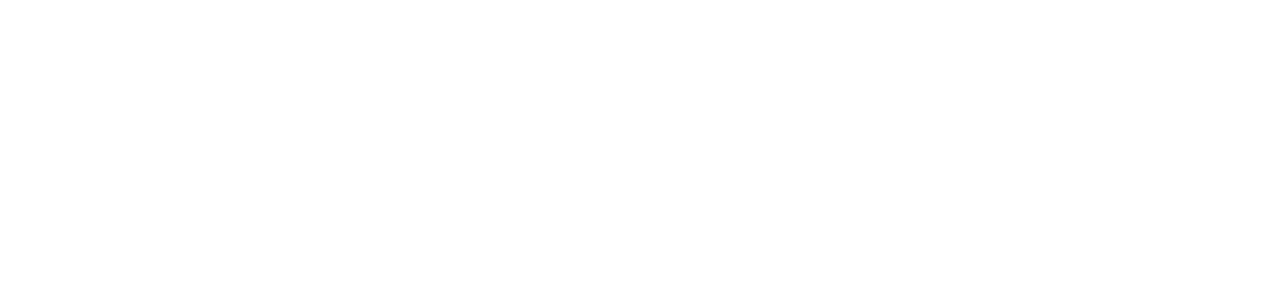
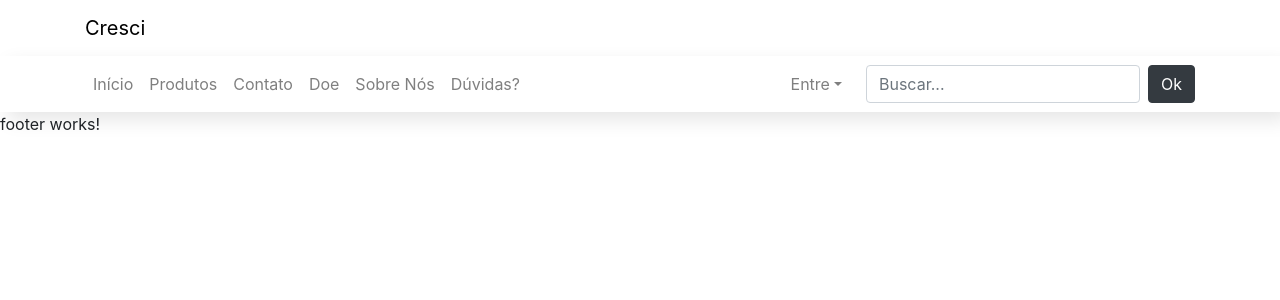
Before and after one commit to gabriellimma/cresci, an Angular app in the folder siteCresci/: page / in a window 1280 px wide. Shown: the top 300 px of the page. Built offline with nearby package versions, Linux system fonts and the light colour scheme.

Commit message:
solving js bugs and adding the footer component

```diff
--- a/siteCresci/angular.json
+++ b/siteCresci/angular.json
@@ -20,15 +20,8 @@
             "tsConfig": "tsconfig.app.json",
             "aot": true,
             "assets": ["src/favicon.ico", "src/assets"],
-            "styles": [
-              "src/styles.css",
-              "./node_modules/bootstrap/dist/css/bootstrap.min.css"
-            ],
-            "scripts": [
-              "./node_modules/jquery/dist/jquery.js",
-              "./node_modules/bootstrap/dist/js/bootstrap.js",
-              "./node_modules/popper.js/dist/umd/popper.min.js"
-            ]
+            "styles": ["src/styles.css"],
+            "scripts": []
           },
           "configurations": {
             "production": {
--- a/siteCresci/src/app/app.component.html
+++ b/siteCresci/src/app/app.component.html
@@ -1 +1,2 @@
 <app-navbar></app-navbar>
+<app-footer></app-footer>
--- a/siteCresci/src/app/navbar/navbar.component.css
+++ b/siteCresci/src/app/navbar/navbar.component.css
@@ -0,0 +1,58 @@
+#colorblack {
+  color: black;
+}
+/* id sem uso */
+#borderblack {
+  border-bottom: 0.0625em solid rgba(0, 0, 0, 0.096);
+  box-shadow: rgba(0, 0, 0, 0.34);
+}
+#secondnavbar {
+  box-shadow: 0.5em 0.5em 1.25em rgba(0, 0, 0, 0.103);
+  border: 0ch;
+}
+/* .nav-link {
+  color: aqua;
+} */
+.nav-link:hover {
+  font-weight: 499;
+}
+.nav-item:hover {
+  background-color: rgba(115, 211, 222, 0.753);
+  transition-duration: 0.5s;
+  border-radius: 0.5em;
+}
+.dropdown-menu {
+  background-color: rgb(255, 255, 255);
+  border: 0ch;
+}
+#searchbar {
+  margin-left: 1em;
+}
+/* media query para redim */
+@media (max-width: 992px) {
+  #searchbar {
+    margin-left: 0em;
+    max-width: 200px;
+    margin-top: 0.625em;
+  }
+  #searchbutton {
+    margin-top: 0.625em;
+  }
+  li {
+    text-align: left;
+    padding-left: 0.3em;
+  }
+  /* separando botões */
+  .dropdown-menu {
+    margin-bottom: 0.325em;
+    margin-right: 0.325em;
+  }
+  /* margem primeiro item da lista */
+  #navitem1 {
+    margin-top: 0.625em;
+  }
+  /* joga o logo pro centro ao redimencionar */
+  .navbar-brand {
+    margin: 0 auto;
+  }
+}
--- a/siteCresci/src/app/navbar/navbar.component.html
+++ b/siteCresci/src/app/navbar/navbar.component.html
@@ -0,0 +1,70 @@
+<nav class="navbar navbar-expand-lg navbar-dark bg-gradient-light">
+  <div class="container">
+    <a href="#" class="navbar-brand" id="colorblack">Cresci</a>
+  </div>
+</nav>
+<nav
+  class="navbar navbar-expand-lg navbar-light bg-gradient-light"
+  id="secondnavbar"
+>
+  <div class="container">
+    <!-- <a href="#" class="navbar-brand">Cresci</a> -->
+
+    <button
+      class="navbar-toggler mr-auto"
+      type="button"
+      data-toggle="collapse"
+      data-target="#navbarSite"
+    >
+      <span class="navbar-toggler-icon"></span>
+    </button>
+    <div class="collapse navbar-collapse mr-auto" id="navbarSite">
+      <ul class="navbar-nav">
+        <li class="nav-item" id="navitem1">
+          <a href="#" class="nav-link">Início</a>
+        </li>
+        <li class="nav-item">
+          <a href="#" class="nav-link">Produtos</a>
+        </li>
+        <li class="nav-item">
+          <a href="#" class="nav-link">Contato</a>
+        </li>
+        <li class="nav-item">
+          <a href="#" class="nav-link">Doe</a>
+        </li>
+        <li class="nav-item">
+          <a href="#" class="nav-link">Sobre Nós</a>
+        </li>
+        <li class="nav-item">
+          <a href="#" target="_blank" class="nav-link">Dúvidas?</a>
+        </li>
+      </ul>
+      <ul class="navbar-nav ml-auto">
+        <li class="nav-item dropdown">
+          <a
+            href="#"
+            class="nav-link dropdown-toggle"
+            data-toggle="dropdown"
+            id="navdrop"
+            >Entre</a
+          >
+          <div class="dropdown-menu shadow">
+            <a href="#" class="dropdown-item" id="dropdown-item">Entrar</a>
+            <a href="#" class="dropdown-item" id="dropdown-item">Cadastro</a>
+          </div>
+        </li>
+      </ul>
+      <form class="form-inline">
+        <input
+          type="search"
+          class="form-control mr-2"
+          placeholder="Buscar..."
+          id="searchbar"
+        />
+        <button class="btn btn-dark" id="searchbutton" type="submit">
+          Ok
+        </button>
+      </form>
+    </div>
+  </div>
+</nav>
--- a/siteCresci/src/index.html
+++ b/siteCresci/src/index.html
@@ -1,13 +1,28 @@
-<!doctype html>
-<html lang="en">
+<!DOCTYPE html>
+<html lang="pt-br">
   <head>
-  <meta charset="utf-8">
+    <meta charset="utf-8" />
     <title>SiteCresci</title>
-  <base href="/">
-  <meta name="viewport" content="width=device-width, initial-scale=1">
-  <link rel="icon" type="image/x-icon" href="favicon.ico">
+    <base href="/" />
+    <meta name="viewport" content="width=device-width, initial-scale=1" />
+    <link rel="icon" type="image/x-icon" href="favicon.ico" />
   </head>
   <body>
     <app-root></app-root>
   </body>
+  <script
+    src="https://code.jquery.com/jquery-3.4.1.slim.min.js"
+    integrity="sha384-J6qa4849blE2+poT4WnyKhv5vZF5SrPo0iEjwBvKU7imGFAV0wwj1yYfoRSJoZ+n"
+    crossorigin="anonymous"
+  ></script>
+  <script
+    src="https://cdn.jsdelivr.net/npm/popper.js@1.16.0/dist/umd/popper.min.js"
+    integrity="sha384-Q6E9RHvbIyZFJoft+2mJbHaEWldlvI9IOYy5n3zV9zzTtmI3UksdQRVvoxMfooAo"
+    crossorigin="anonymous"
+  ></script>
+  <script
+    src="https://stackpath.bootstrapcdn.com/bootstrap/4.4.1/js/bootstrap.min.js"
+    integrity="sha384-wfSDF2E50Y2D1uUdj0O3uMBJnjuUD4Ih7YwaYd1iqfktj0Uod8GCExl3Og8ifwB6"
+    crossorigin="anonymous"
+  ></script>
 </html>
--- a/siteCresci/src/styles.css
+++ b/siteCresci/src/styles.css
@@ -1 +1,2 @@
 /* You can add global styles to this file, and also import other style files */
+@import "~bootstrap/dist/css/bootstrap.min.css";
```
Lines whose indentation alone changed are shown as unchanged.
